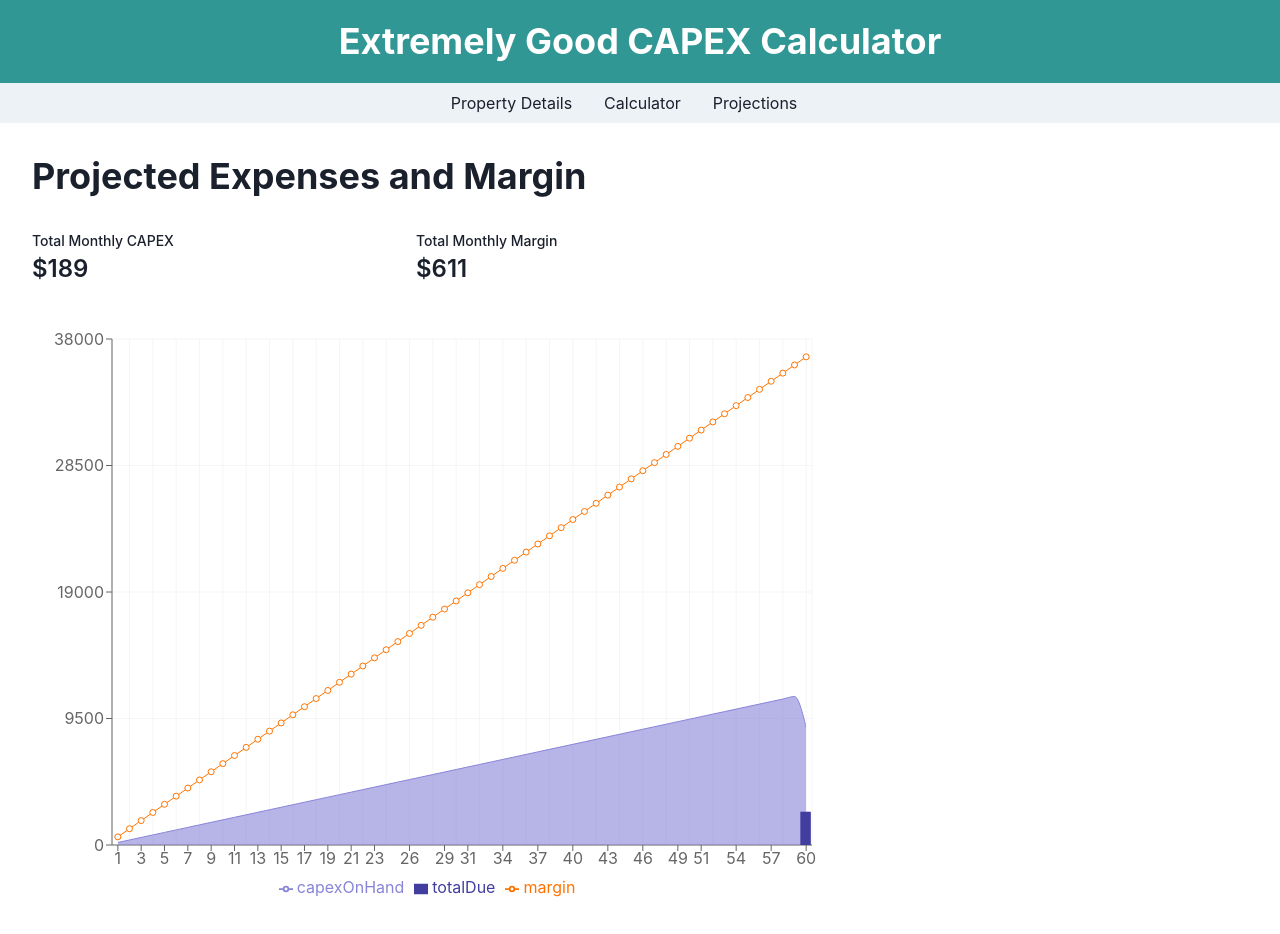
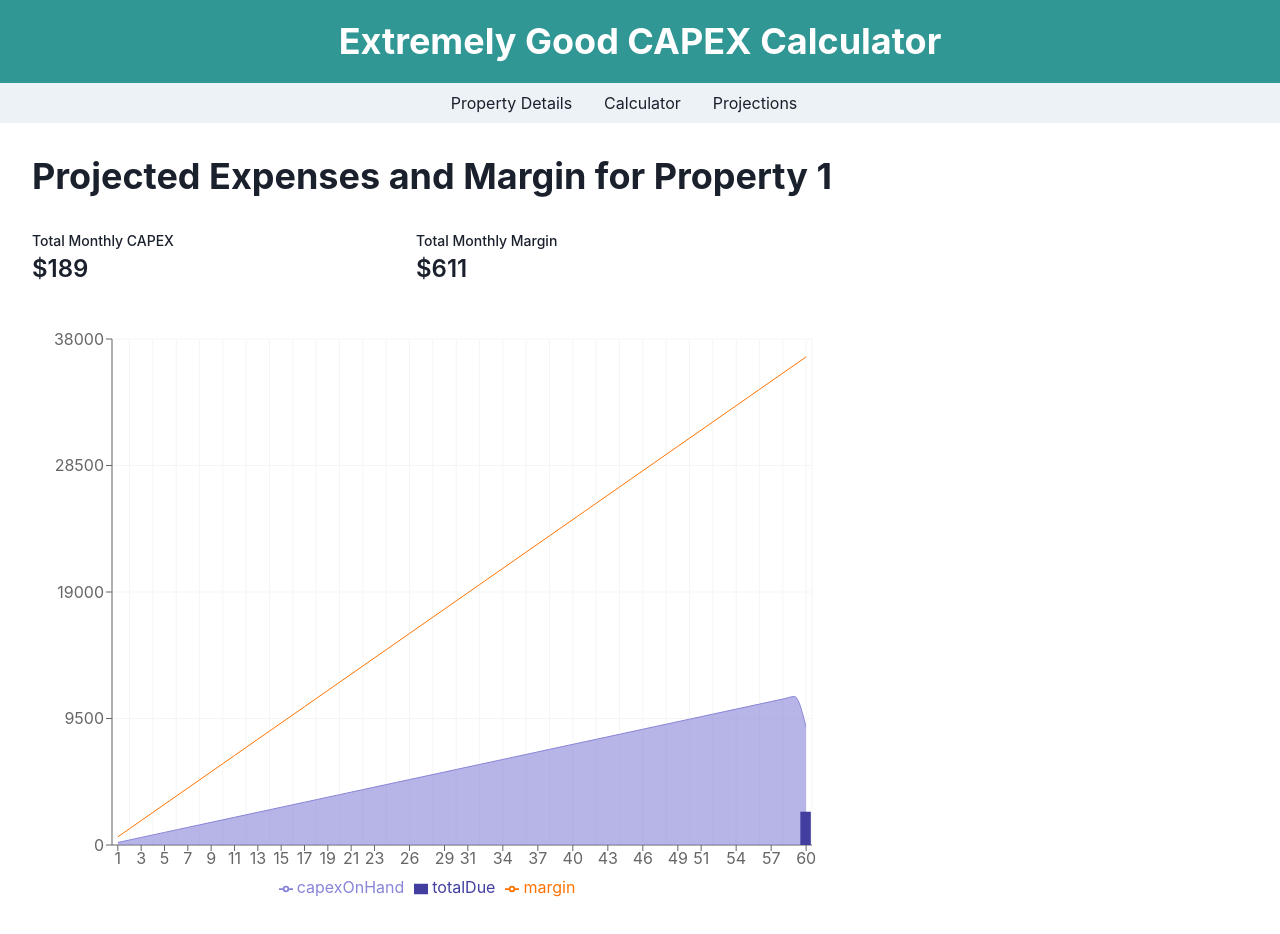
Before and after one commit to jmilani224/capex, a React (Create React App) app: page /projections in a window 1280 px wide. Shown: the top 934 px of the page. Built offline with nearby package versions, Linux system fonts and the light colour scheme.

Commit message:
small edits

```diff
--- a/src/components/routing/routes/projections/projections.js
+++ b/src/components/routing/routes/projections/projections.js
@@ -69,7 +69,7 @@ const Projections = ({ fetchedPropertyData }) => {
     return (
         <Box p={8}>
             <Heading pb={8}>
-                Projected Expenses and Margin
+                Projected Expenses and Margin for {fetchedPropertyData.propertyName}
             </Heading>
             <Flex w="60vw">
                 <Stat pb={8}>
@@ -98,7 +98,7 @@ const Projections = ({ fetchedPropertyData }) => {
                 <Legend />
                 <Area type="monotone" dataKey="capexOnHand" fill="#8884d8" stroke="#8884d8" />
                 <Bar dataKey="totalDue" barSize={20} fill="#413ea0" />
-                <Line type="monotone" dataKey="margin" stroke="#ff7300" />
+                <Line type="monotone" dataKey="margin" dot={false} stroke="#ff7300" />
                 {/* <Scatter dataKey="cnt" fill="red" /> */}
             </ComposedChart>
         </Box>
```
Also changed, not shown: 2 other files (tests, documents, lock files or other folders).
